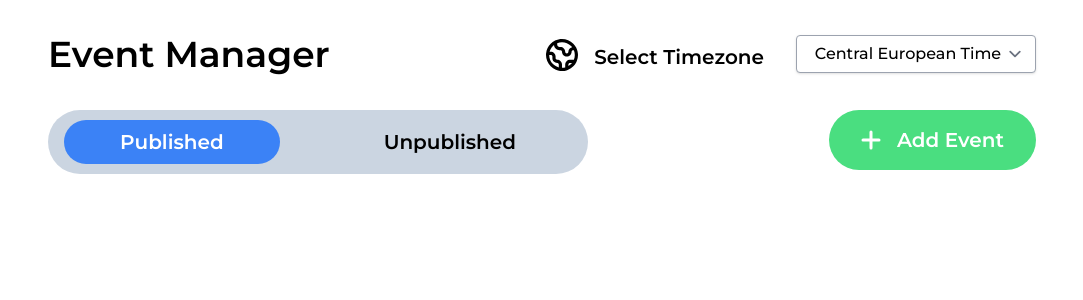
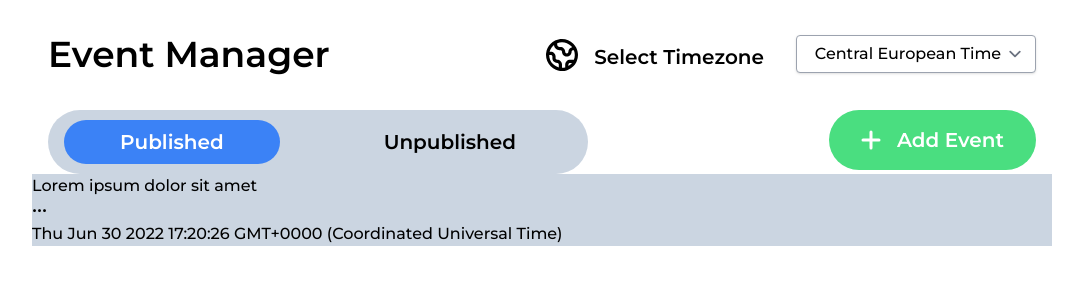
Before and after one commit to TyomaDW/practice, a React (Create React App) app: page / in a window 1280 px wide. Shown: the top 300 px of the page, without its empty margins (98-1181 px from the left). Built offline with nearby package versions, Linux system fonts and the light colour scheme.

Commit message:
Update index.js

```diff
--- a/src/index.js
+++ b/src/index.js
@@ -2,14 +2,12 @@ import React from "react";
 import ReactDOM from "react-dom/client";
 import "./index.css";
 import reportWebVitals from "./reportWebVitals";
-import Header from "./components/Header";
-import ButonsRow from "./components/ButonsRow";
+import App from "./App";
 
 const root = ReactDOM.createRoot(document.getElementById("root"));
 root.render(
   <React.StrictMode>
-    <Header />
-    <ButonsRow />
+    <App />
   </React.StrictMode>
 );
 
```
